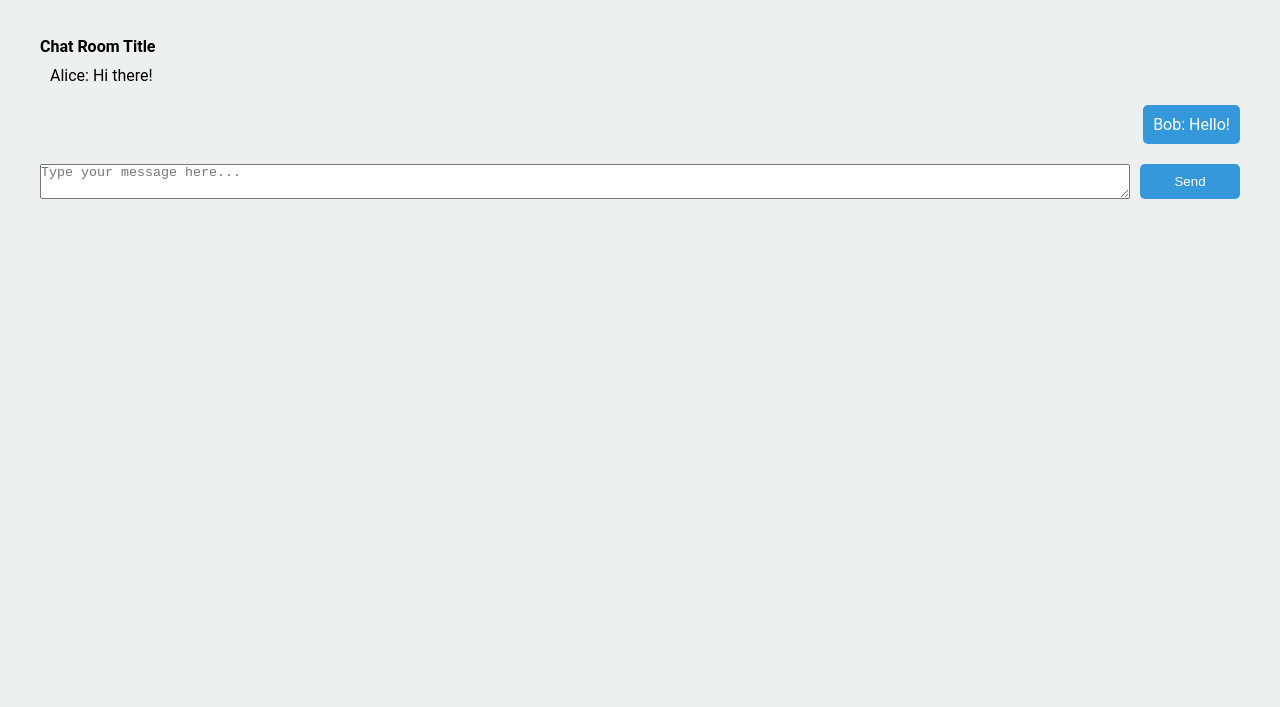
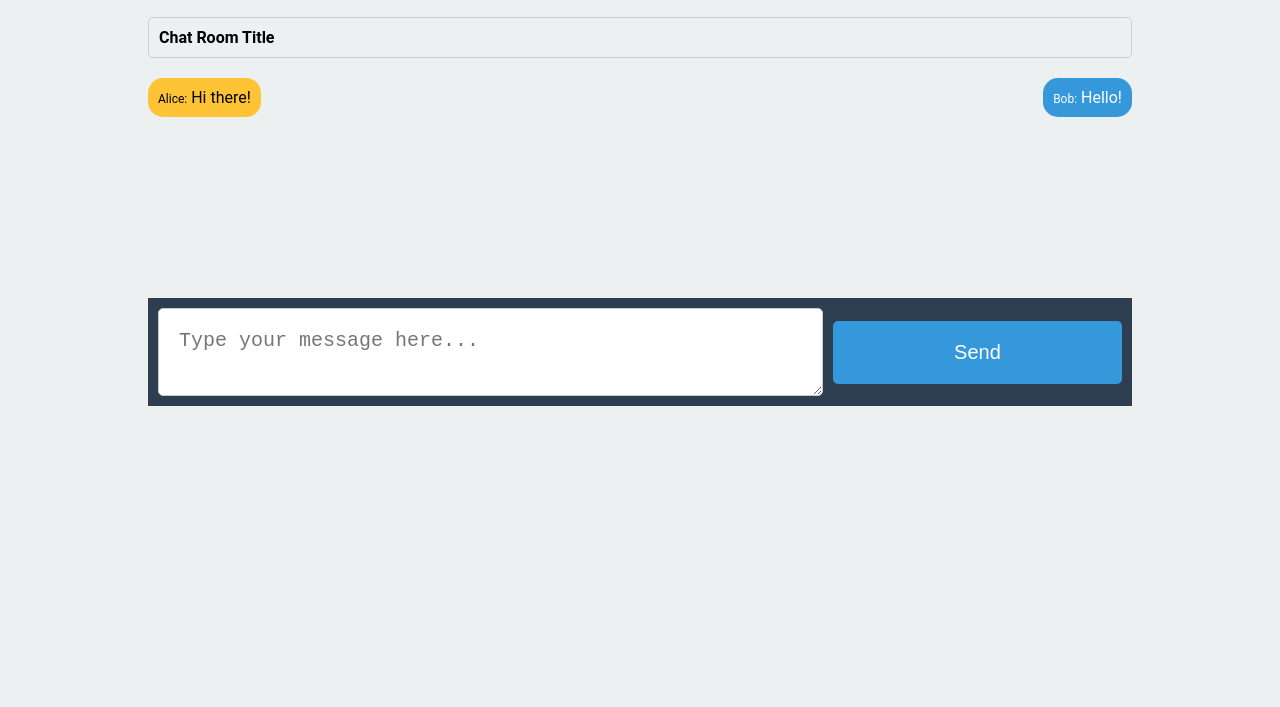
Before and after one commit to AmanPrakash09/EasyText, a plain HTML site: page client/chat.html in a window 1280 px wide. Shown: the part 93-800 px from the top of the page. Drawn offline with Linux system fonts and the light colour scheme.

Commit message:
Fixed page-control and chat styling.

```diff
--- a/client/chat.html
+++ b/client/chat.html
@@ -24,7 +24,6 @@
         </li>
       </ul>
       <div id="page-view">
-        <div id="page-view">
           <div class="content">
             <h4 class="room-name">Chat Room Title</h4>
             <div class="message-list">
@@ -39,9 +38,8 @@
                 <!-- More messages will go here -->
             </div>
             <div class="page-control">
-                    <textarea placeholder="Type your message here..."></textarea>
-                    <button>Send</button>
-                </div>
+                <textarea class="page-control-input" placeholder="Type your message here..."></textarea>
+                <button class="page-control-btn">Send</button>
             </div>
           </div>
 
--- a/client/style.css
+++ b/client/style.css
@@ -11,7 +11,6 @@ body, html {
     background-color: #ecf0f1;
 }
 
-/* App View Layout */
 #app-view {
     display: flex;
     height: 100%;
@@ -74,6 +73,28 @@ body, html {
     overflow-y: auto;
 }
 
+/* --------------------------------Home Styling-------------------------------- */
+.room-list {
+    list-style-type: none;
+}
+
+.room-list li {
+    padding: 10px;
+    border-bottom: 1px solid #D6DBDF;
+    background-color: #FFFFFF;
+    cursor: pointer;
+}
+
+.room-list li:hover {
+    background-color: #D6EAF8;
+}
+
+.room-list li a {
+    text-decoration: none;
+    color: #2C3E50;
+    display: block;
+}
+
 /* --------------------------------Profile Styling-------------------------------- */
 .profile-form {
     width: 100%;
@@ -100,15 +121,22 @@ body, html {
 }
 
 .form-field textarea {
-    width: 100%; /* Full width */
-    padding: 10px; /* Padding for text area */
-    border: 1px solid #ccc; /* Border to match other inputs */
-    border-radius: 5px; /* Rounded corners for the text area */
-    height: 100px; /* Set a fixed height for the text area */
-    resize: vertical; /* Allow only vertical resizing */
+    width: 100%;
+    padding: 10px;
+    border: 1px solid #ccc;
+    border-radius: 5px;
+    height: 100px;
+    resize: vertical;
 }
 
 /* --------------------------------Chat Styling-------------------------------- */
+.room-name {
+    margin-bottom: 20px;
+    padding: 10px;
+    border: 1px solid #ccc;
+    border-radius: 5px;
+}
+
 .message-list {
     margin-bottom: 20px;
 }
@@ -116,53 +144,30 @@ body, html {
 .message {
     padding: 10px;
     margin-bottom: 10px;
-    background-color: #ecf0f1;
-    border-radius: 5px;
+    background-color: #FFC436;
+    border-radius: 15px;
     width: fit-content;
     max-width: 70%;
+    float: left;
 }
 
 .my-message {
     background-color: #3498db;
     color: white;
     margin-left: auto;
+    float: right;
+    border-radius: 15px;
 }
 
-.page-control {
-    display: flex;
-    justify-content: space-between;
+.message-user,
+.my-message-user {
+    font-size: 12px;
+    margin-bottom: 5px;
 }
 
-.page-control textarea {
-    flex-grow: 1;
-    margin-right: 10px;
-}
-
-.page-control button {
-    width: 100px;
-}
-
-.room-list {
-    list-style-type: none;
-    padding: 0;
-}
-
-.room-list li {
-    padding: 10px;
-    border-bottom: 1px solid #D6DBDF;
-    background-color: #FFFFFF; /* Original background color */
-    cursor: pointer;
-}
-
-.room-list li a {
-    text-decoration: none;
-    color: #2C3E50;
-    display: block;
-}
-
-/* Hover effect for room items */
-.room-list li:hover {
-    background-color: #D6EAF8; /* Example hover color */
+.message-text,
+.my-message-text {
+    font-size: 16px;
 }
 
 /* --------------------------------Button Styling-------------------------------- */
@@ -179,8 +184,68 @@ button:hover {
     background-color: #2980b9;
 }
 
+/* --------------------------------Page Control-------------------------------- */
+.page-control {
+    display: flex;
+    justify-content: center;
+    align-items: center;
+    margin-top: 30vh;
+    width: 100%;
+    padding: 10px;
+    box-sizing: border-box;
+    background-color: #2C3E50;
+    color: white;
+}
+
+.page-control input {
+    flex-grow: 1;
+    margin-right: 10px;
+}
+
+.page-control button {
+    width: 100px;
+}
+
+.page-control-input {
+    flex: 1;
+    margin-right: 10px;
+    padding: 20px;
+    border: 1px solid #ccc;
+    border-radius: 5px;
+    font-size: 20px;
+}
+
+.page-control-btn {
+    flex: 0 0 30%; /* 30% of the available space, no growing or shrinking */
+    width: auto;
+    padding: 20px;
+    background-color: #3498db;
+    color: white;
+    border: none;
+    border-radius: 5px;
+    cursor: pointer;
+    font-size: 20px;
+}
+
+.create-room-btn:hover {
+    background-color: #2980b9;
+}
+
+/* --------------------------------Resizing-------------------------------- */
+@media (min-width: 1024px) {
+    #app-view {
+        width: 80%;
+    }
+}
+
 @media (min-width: 768px) and (max-width: 1023px) {
     #app-view {
         width: 90%;
     }
 }
+
+@media (max-width: 767px) {
+    #app-view {
+        width: 100%;
+    }
+}
```
Also changed, not shown: client/index.html (+2 -2 lines), client/profile.html (+1 -4 lines). Lines whose indentation alone changed are shown as unchanged.
